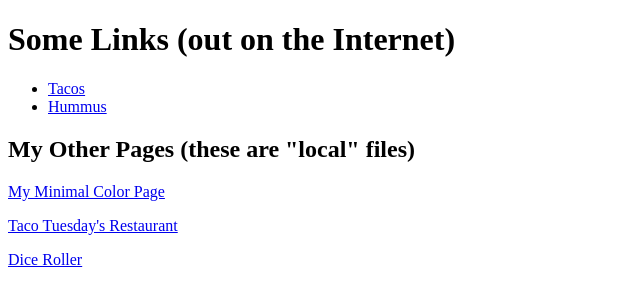
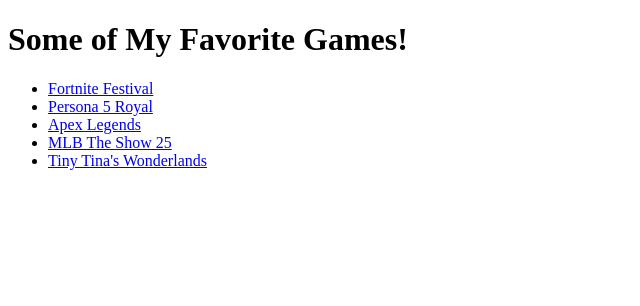
Before and after one commit to anv9974/anv9974.github.io, a plain HTML site: page index.html in a window 1280 px wide. Shown: the whole page, without its empty margins (0-640 px from the left). Drawn offline with Linux system fonts and the light colour scheme.

Commit message:
Update index.html
sigma

```diff
--- a/index.html
+++ b/index.html
@@ -6,14 +6,13 @@
   <title>Links Page</title>
 </head>
 <body>
-  <h1>Some Links (out on the Internet)</h1>
+  <h1>Some of My Favorite Games!</h1>
   <ul>
-    <li><a href="https://en.wikipedia.org/wiki/Taco" target = "_blank">Tacos</a></li>
-    <li><a href="https://en.wikipedia.org/wiki/Hummus" target= = "blank" >Hummus</a></li>
+    <li><a href="https://en.wikipedia.org/wiki/Fortnite_Festival" target = "_blank">Fortnite Festival</a></li>
+    <li><a href="https://persona.atlus.com/p5r/?lang=en" target = "_blank" >Persona 5 Royal</a></li>
+    <li><a href="https://www.ea.com/games/apex-legends/apex-legends" target = "_blank">Apex Legends</a></li>
+    <li><a href="https://theshow.com/" target = "_blank" >MLB The Show 25</a></li>
+    <li><a href="https://playwonderlands.2k.com/" target = "_blank" >Tiny Tina's Wonderlands</a></li>
   </ul>
-  <h2>My Other Pages (these are "local" files)</h2>
-  <p><a href="minimal.html">My Minimal Color Page</a></p>
-  <p><a href="tacos.html">Taco Tuesday's Restaurant</a></p>
-  <p><a href="dice-roller.html"> Dice Roller</a></p>
 </body>
 </html>
```
